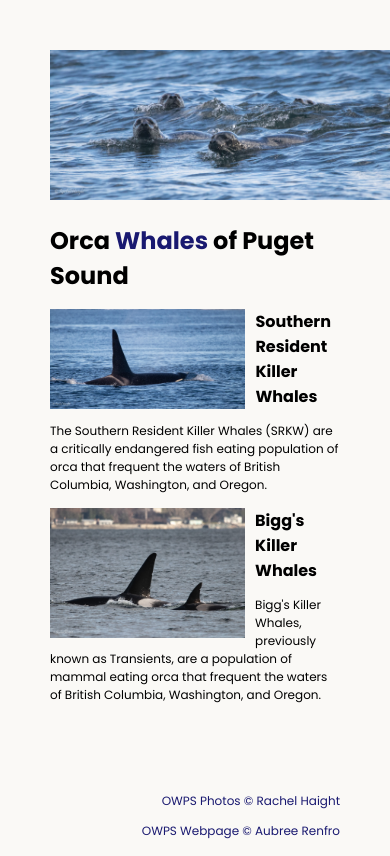
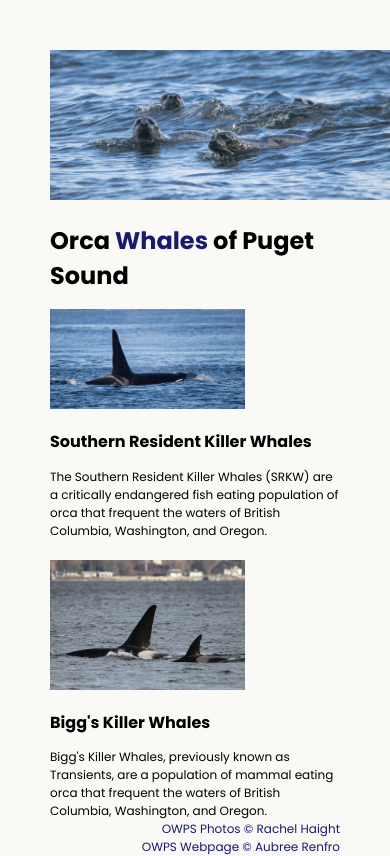
Before and after one commit to jazzycatnip/PSOW, a plain HTML site: page index.html in a window 390 px wide. Shown: the top 856 px of the page. Drawn offline with Linux system fonts and the light colour scheme.

Commit message:
Add files via upload

```diff
--- a/style.css
+++ b/style.css
@@ -21,11 +21,10 @@ h1 {
 footer {
   text-align: right;
   color: midnightblue;
-  margin: 0px;
 }
 
 footer, p {
-
+  margin: 0px;
 }
 
 /*Mobile Devices: 319px-480px
@@ -47,12 +46,12 @@ iPads and Tablets: 481px — 1200px
     font-size: .75rem;
   }
   .tile-image {
-    float: left;
     height: 100px;
     padding-right: 10px;
   }
   .right .tile-image {
     height: 130px;
+    margin-top: 20px;
 }
 }
 @media (min-width:481px) and (max-width:1200px) {
```
